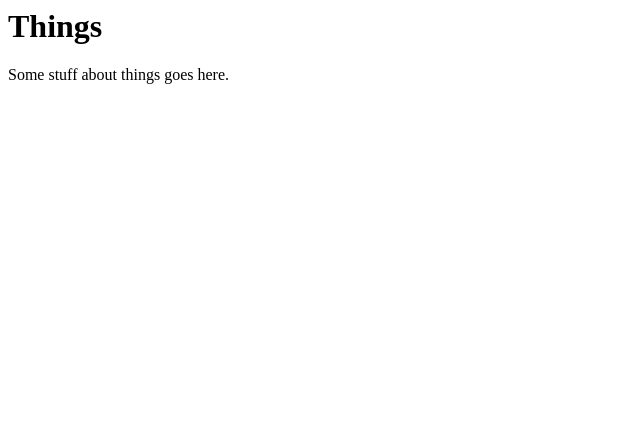
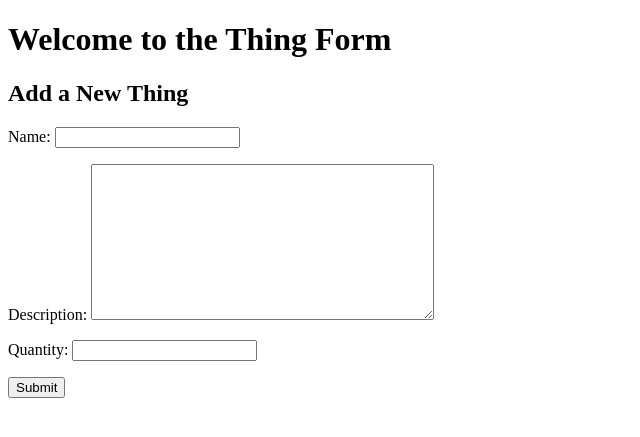
Before and after one commit to KCL-SEG/things-2-k22049904, a Django app: template things/templates/home.html in a window 1280 px wide. Shown: the top 437 px of the page, without its empty margins (0-640 px from the left). Run offline with Django 3.2, Linux system fonts and the light colour scheme; the template is opened without the code that fills it: values that come from a table or form of the project are taken from there, others are empty.

Commit message:
Finsihed the assignment

```diff
--- a/things/forms.py
+++ b/things/forms.py
@@ -1,3 +1,11 @@
-"""Forms of the project."""
+from django import forms
+from .models import Thing
 
-# Create your forms here.
+class ThingForm(forms.ModelForm):
+    class Meta:
+        model = Thing
+        fields = ['name', 'description', 'quantity']
+        widgets = {
+            'quantity': forms.NumberInput(),
+            'description': forms.Textarea()
+        }
--- a/things/templates/home.html
+++ b/things/templates/home.html
@@ -1,11 +1,16 @@
-<html>
+<!DOCTYPE html>
+<html lang="en">
 <head>
-  <title>Things</title>
+    <meta charset="UTF-8">
+    <title>Thing Form</title>
 </head>
 <body>
-  <h1>
-    Things
-  </h1>
-  <p>Some stuff about things goes here.</p>
+  <h1>Welcome to the Thing Form</h1>
+  <h2>Add a New Thing</h2>
+  <form method="post">
+    {% csrf_token %}
+    {{ form.as_p }}
+    <button type="submit">Submit</button>
+  </form>
 </body>
 </html>
--- a/things/views.py
+++ b/things/views.py
@@ -1,4 +1,8 @@
 from django.shortcuts import render
+from .forms import ThingForm
+from django.http import HttpResponse
+
 
 def home(request):
+    form = ThingForm()
     return render(request, 'home.html', {'form': form})
```
